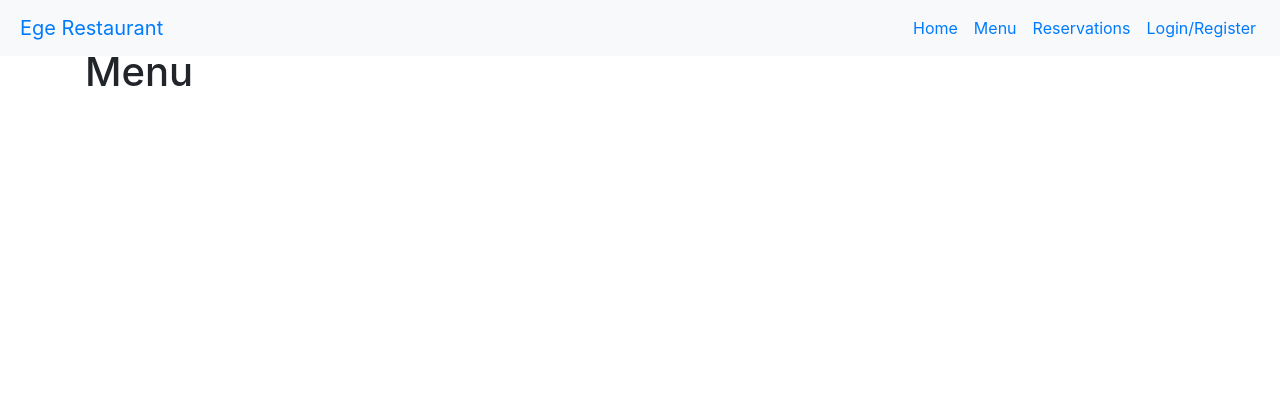
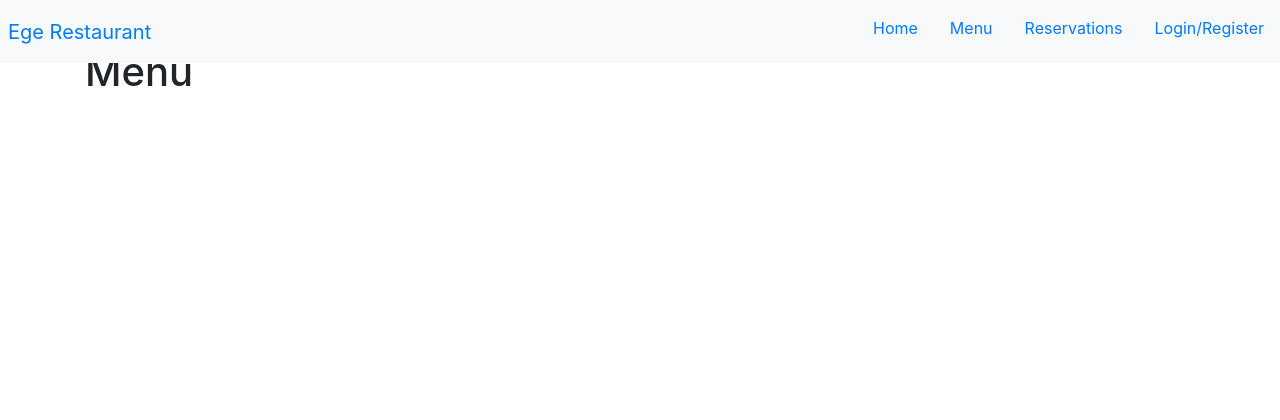
Before and after one commit to redifo/ege-restaurant, a Django app: page /menu/ in a window 1280 px wide. Shown: the top 420 px of the page. Run offline with Django 5.2, Linux system fonts and the light colour scheme; data that the repository does not hold is empty; some libraries are stand-ins or nearby versions.

Commit message:
Updated navbar styling and behavior; added active class highlighting in base.html

```diff
--- a/static/css/style.css
+++ b/static/css/style.css
@@ -14,6 +14,13 @@ body {
     line-height: 0.8;
 }
 
+.nav-link {
+    display: block;
+    padding-left: 10px;
+    padding-right: 10px;
+    padding-bottom: 15px;
+}
+
 @media (max-width: 768px) {
     .contact-info {
         font-size: 14px;
--- a/templates/base.html
+++ b/templates/base.html
@@ -21,8 +21,8 @@
 
 <body>
     <!-- Navbar -->
-    <nav class="navbar navbar-expand-lg bg-light fixed-top">
-        <a class="navbar-brand ml-1" href="#">Ege Restaurant</a>
+    <nav class="navbar navbar-expand-lg bg-light fixed-top p-0">
+        <a class="navbar-brand ml-2" href="#">Ege Restaurant</a>
         <button class="navbar-toggler" type="button" data-toggle="collapse" data-target="#navbarSupportedContent"
             aria-controls="navbarSupportedContent" aria-expanded="false" aria-label="Toggle navigation">
             <i class="fas fa-bars"></i>
@@ -31,17 +31,16 @@
 
         <div class="collapse navbar-collapse" id="navbarSupportedContent">
             <ul class="navbar-nav ml-auto">
-                <li class="nav-item">
-                    <a class="nav-link
-                        {% if request.path == home_url %}active{% endif %}" aria-current="page" href="/">Home</a>
+                <li class="nav-item p-2 {% if request.path == home_url %}active{% endif %}">
+                    <a class="nav-link" aria-current="page" href="/">Home</a>
                 </li>
-                <li class="nav-item">
-                    <a class="nav-link {% if request.path == menu_url %}active{% endif %}" href="/menu/">Menu</a>
+                <li class="nav-item p-2 {% if request.path == menu_url %}active{% endif %}">
+                    <a class="nav-link" href="/menu/">Menu</a>
                 </li>
-                <li class="nav-item">
-                    <a class="nav-link {% if request.path == reservations_url %}active{% endif %}" href="/reservations/">Reservations</a>
+                <li class="nav-item p-2 {% if request.path == reservations_url %}active{% endif %}">
+                    <a class="nav-link" href="/reservations/">Reservations</a>
                 </li>
-                <li class="nav-item">
+                <li class="nav-item p-2">
                     <a class="nav-link" href="/login/">Login/Register</a>
                 </li>
             </ul>
```
Also changed, not shown: 1 other file.
